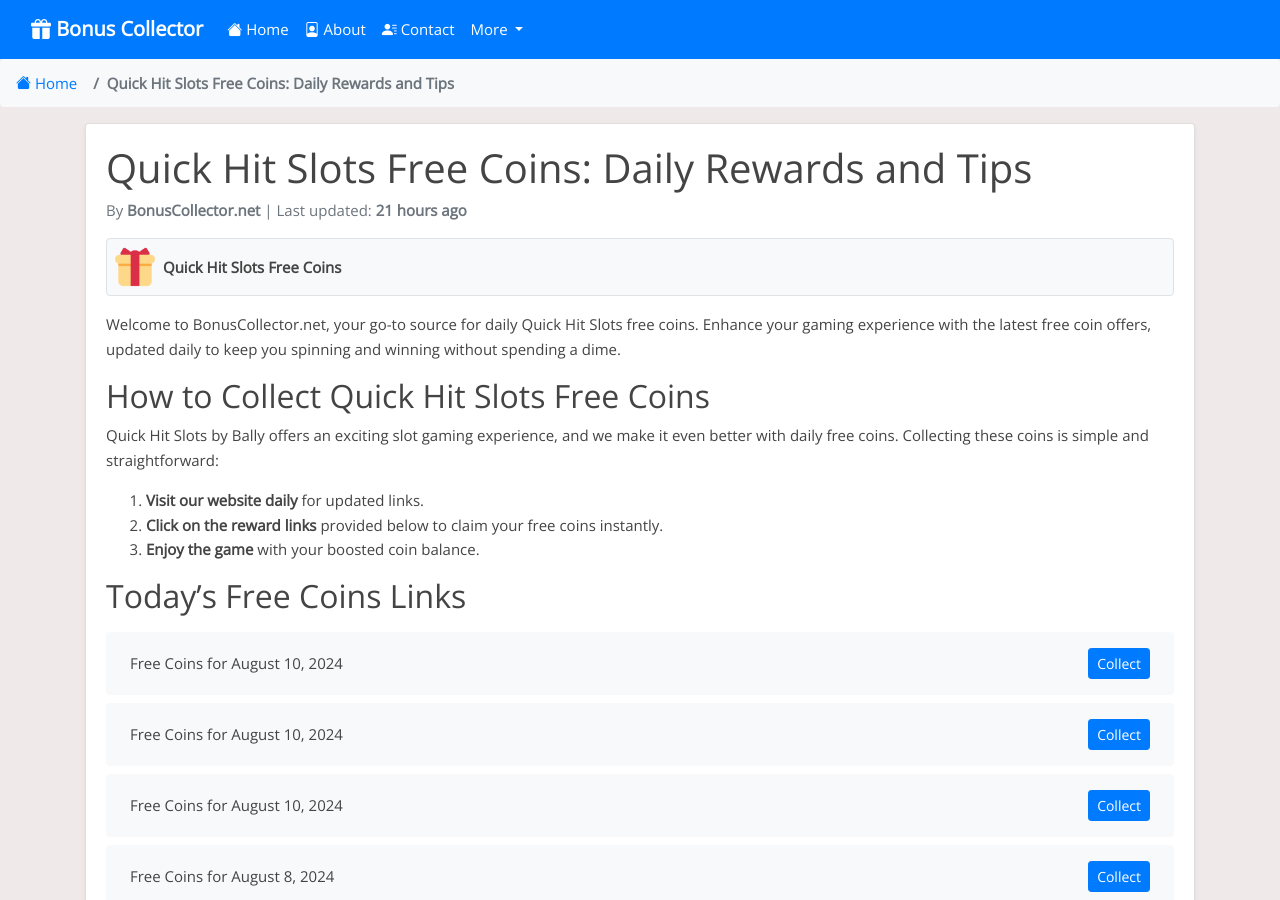
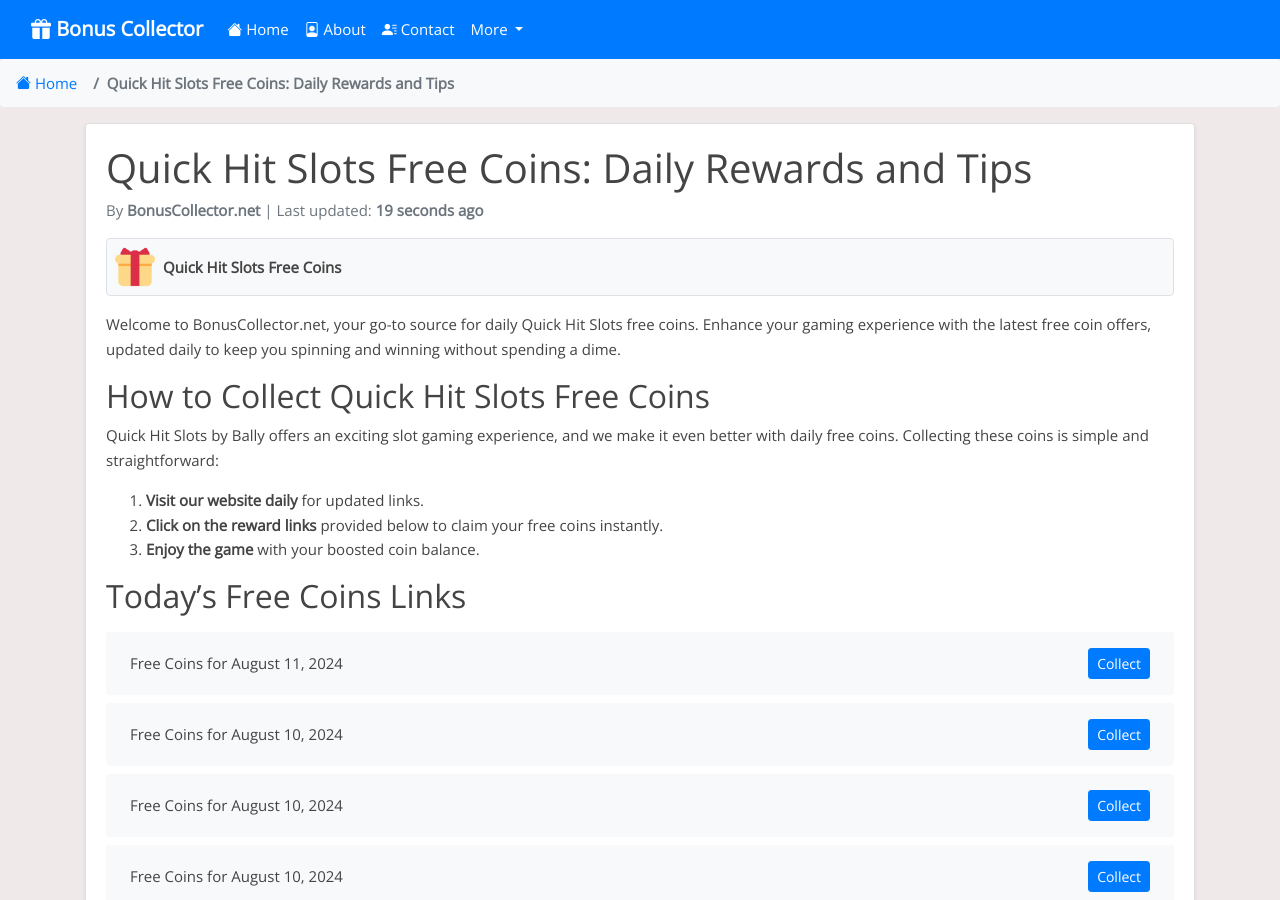
Before and after one commit to Prollad99/bs-net, a Jekyll site: the page built from _posts/2024-08-01-quick-hit-slots.md, in a window 1280 px wide and 900 px high. Built offline with Jekyll 4.4.1, drawn with Linux system fonts in a browser that asks for light colours; nearby versions of some CDN libraries; comment, search, counter and statistics services are not loaded; some of the changed text lies outside the part shown.

Commit message:
Update quick-hit-slots reward links and last modified date

```diff
--- a/_data/include_files.yml
+++ b/_data/include_files.yml
@@ -71,7 +71,7 @@
   last_modified: 2024-08-10 03:38:00
 
 quick-hit-slots.html:
-  last_modified: 2024-08-10 03:17:45
+  last_modified: 2024-08-11 00:30:50
 
 heart-of-vegas.html:
   last_modified: 2024-08-11 00:30:44
--- a/_includes/quick-hit-slots.html
+++ b/_includes/quick-hit-slots.html
@@ -1,4 +1,8 @@
 <ul class="list-group mt-3 mb-4">
+  <li class="list-group-item d-flex justify-content-between align-items-center">
+    <span>Free Coins for August 11, 2024</span>
+    <a href="https://quickhitslots.jckpt.me/adc21147c1" class="btn btn-primary btn-sm">Collect</a>
+  </li>
   <li class="list-group-item d-flex justify-content-between align-items-center">
     <span>Free Coins for August 10, 2024</span>
     <a href="https://quickhitslots.jckpt.me/07956a7a30" class="btn btn-primary btn-sm">Collect</a>
@@ -395,8 +399,4 @@
     <span>Free Coins for Invalid Date</span>
     <a href="https://quickhitslots.jckpt.me/55c7db8e37" class="btn btn-primary btn-sm">Collect</a>
   </li>
-  <li class="list-group-item d-flex justify-content-between align-items-center">
-    <span>Free Coins for Invalid Date</span>
-    <a href="https://quickhitslots.jckpt.me/4b933c741a" class="btn btn-primary btn-sm">Collect</a>
-  </li>
 </ul>
```
Also changed, not shown: links-json/quick-hit-slots.json (+4 -3 lines).
